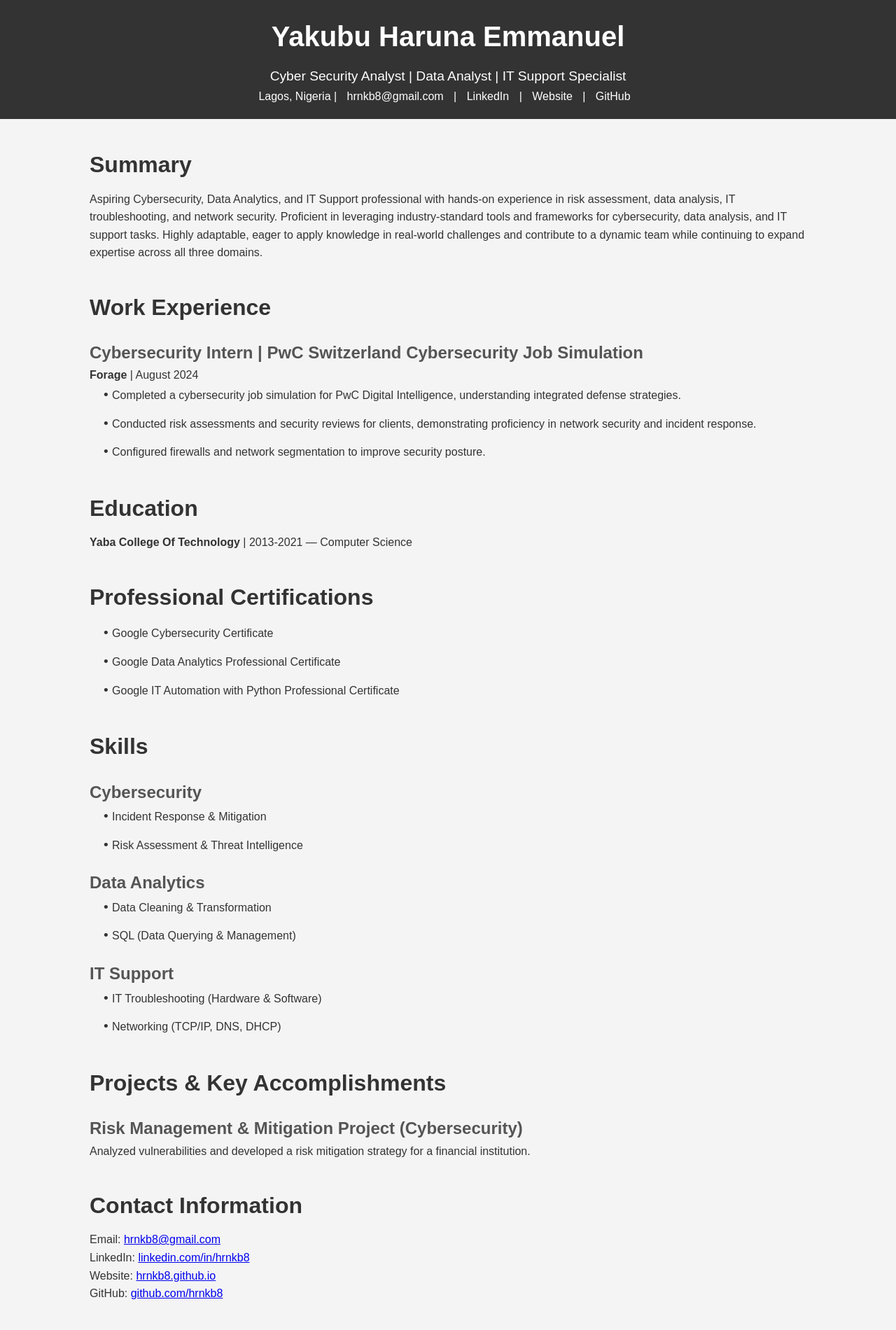
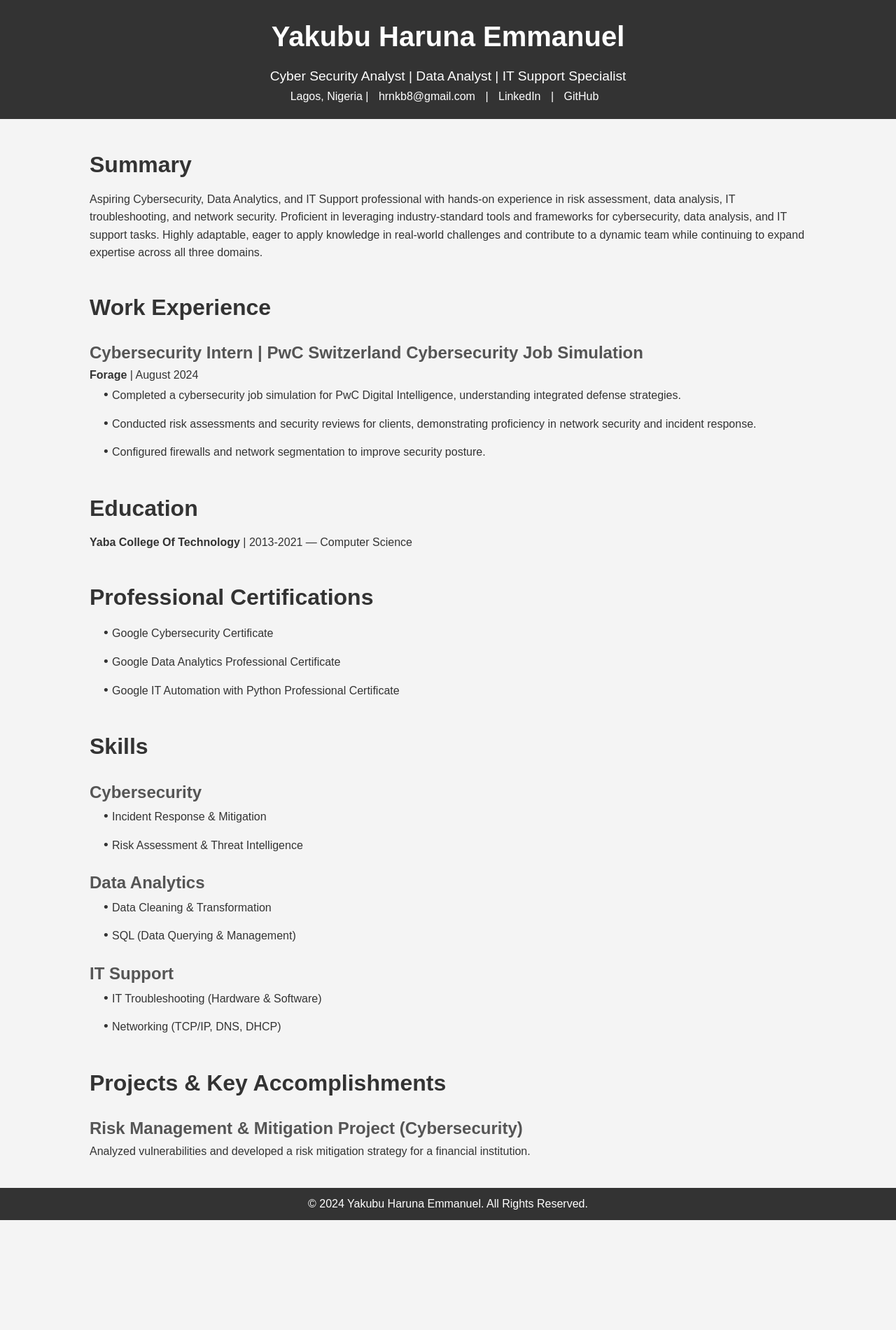
Before and after one commit to hrnkb8/hr.github.io, a plain HTML site: page index.html in a window 1280 px wide. Shown: the top 1900 px of the page at 70% size. After the commit the page ends 1743 px from the top, so only its background shows below. Drawn offline with Linux system fonts and the light colour scheme.

Commit message:
Update index.html

```diff
--- a/index.html
+++ b/index.html
@@ -17,7 +17,7 @@
       <p class="contact-info">
         Lagos, Nigeria | <a href="mailto:hrnkb8@gmail.com">hrnkb8@gmail.com</a> |
         <a href="https://linkedin.com/in/hrnkb8" target="_blank">LinkedIn</a> |
-        <a href="https://hrnkb8.github.io" target="_blank">Website</a> |
+        <!--<a href="https://hrnkb8.github.io" target="_blank">Website</a> | -->
         <a href="https://github.com/hrnkb8" target="_blank">GitHub</a>
       </p>
     </div>
@@ -102,7 +102,7 @@
     </div>
   </section>
 
-  <section class="contact">
+ <!-- <section class="contact">
     <div class="container">
       <h2>Contact Information</h2>
       <p>Email: <a href="mailto:hrnkb8@gmail.com">hrnkb8@gmail.com</a></p>
@@ -110,7 +110,7 @@
       <p>Website: <a href="https://hrnkb8.github.io" target="_blank">hrnkb8.github.io</a></p>
       <p>GitHub: <a href="https://github.com/hrnkb8" target="_blank">github.com/hrnkb8</a></p>
     </div>
-  </section>
+  </section>-->
 
   <footer>
     <div class="container">
```
